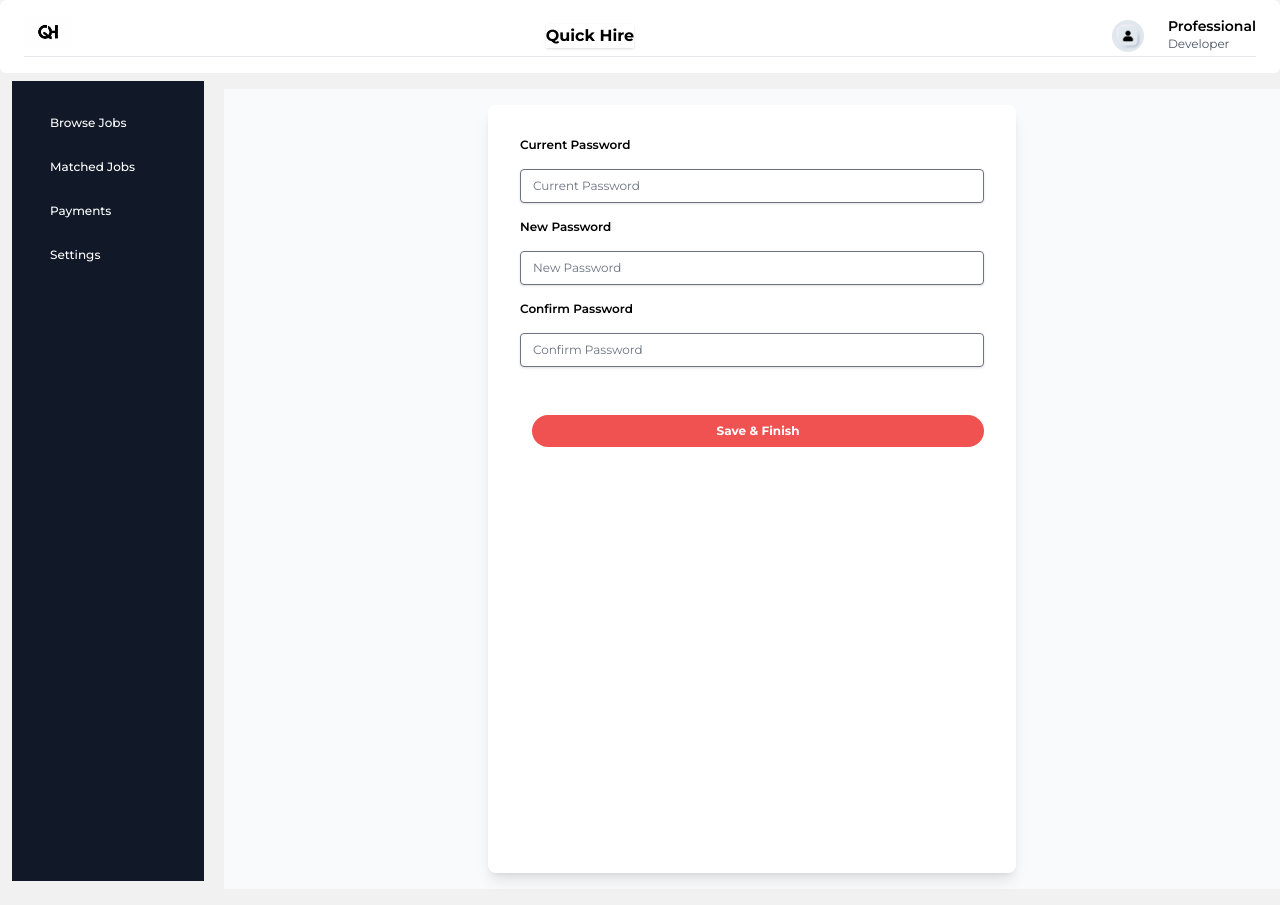
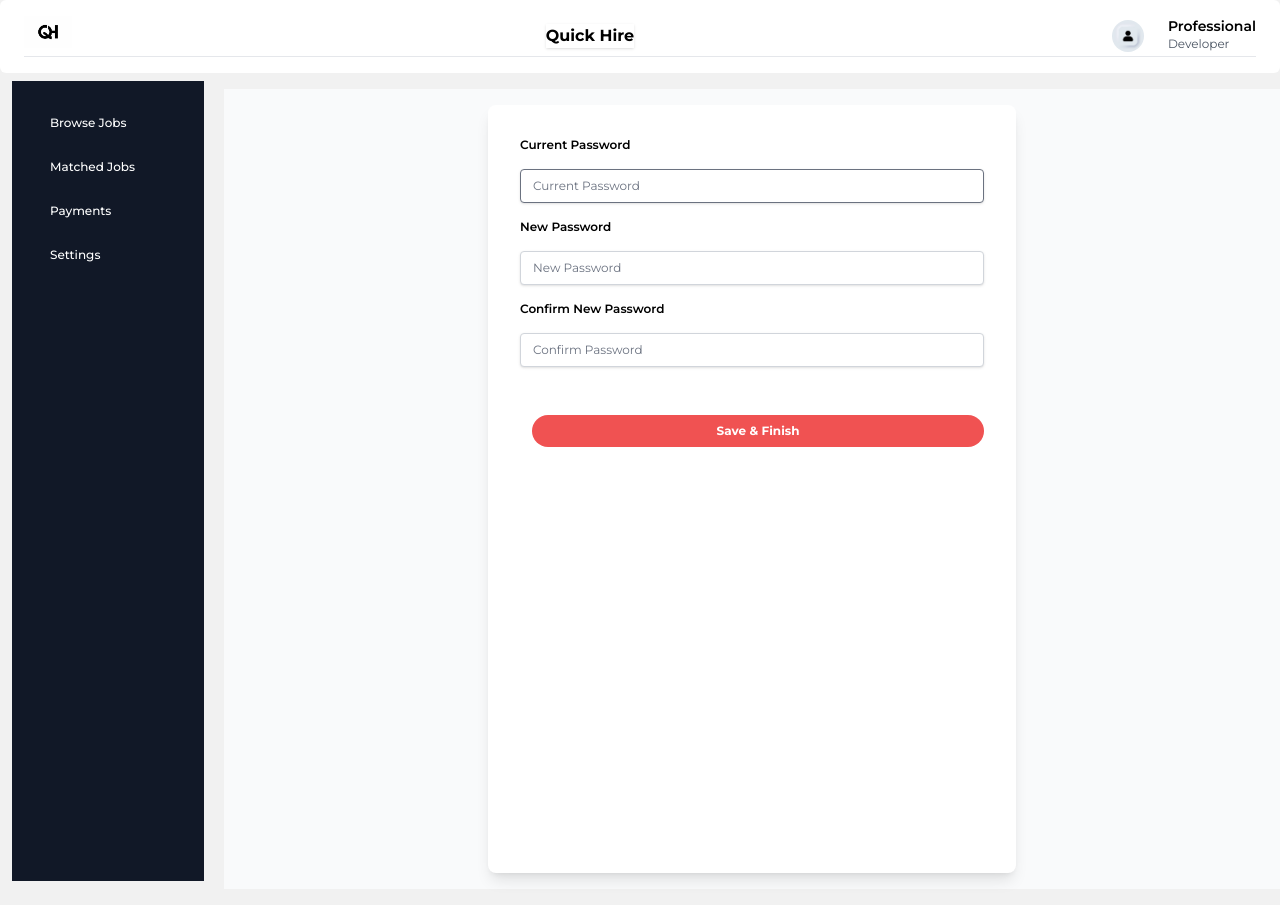
Before and after one commit to gowthamdongari/QuickHire, a React (Vite) app in the folder frontend/: page /home/PasswordChange in a window 1280 px wide. Built offline with nearby package versions, Linux system fonts and the light colour scheme.

Commit message:
change password validations

```diff
--- a/frontend/src/pages/common/PasswordChange.jsx
+++ b/frontend/src/pages/common/PasswordChange.jsx
@@ -1,6 +1,53 @@
-import React from 'react'
+import React, { useState } from "react";
+import {
+  checkKeysEmpty,
+  validatePassword,
+  validateTwoPassword,
+} from "../../validations/standardValidations";
+import ErrorMsgComponent from "../../components/shared/ErrorMsgComponent";
 
+const initialDetails = {
+  currentPassword: "",
+  newPassword: "",
+  comfirmNewPassword: "",
+};
+const errorDetails = {
+  passwordError: "",
+  confirmNewPasswordError: "",
+};
 const PasswordChange = () => {
+  const [passwordDetails, setPasswordDetails] = useState(initialDetails);
+  const [passwordErrors, setPasswordErrors] = useState(errorDetails);
+  const handleChange = (e) => {
+    try {
+      setPasswordDetails({
+        ...passwordDetails,
+        [e.target.name]: e.target.value,
+      });
+    } catch (error) {
+      console.log(error);
+    }
+  };
+  const savePassword = (e) => {
+    try {
+      e.preventDefault();
+      const errorObj = {
+        passwordError: validatePassword(passwordDetails.newPassword),
+        confirmNewPasswordError: validateTwoPassword(
+          passwordDetails.newPassword,
+          passwordDetails.comfirmNewPassword
+        ),
+      };
+      setPasswordErrors(errorObj);
+      if (!checkKeysEmpty(errorObj)) {
+        alert("Password changed successful");
+        setPasswordDetails(initialDetails);
+        setPasswordErrors(errorDetails);
+      }
+    } catch (error) {
+      console.log(error);
+    }
+  };
   return (
     <div className="bg-gray-50 min-h-screen flex justify-center w-full">
       <div className="bg-white rounded-lg shadow-lg p-8 m-4 max-w-xl w-1/2">
@@ -9,29 +56,52 @@ const PasswordChange = () => {
           className="passwordinput text-grey-darker"
           type="password"
           placeholder="Current Password"
+          value={passwordDetails.currentPassword}
+          name="currentPassword"
+          onChange={handleChange}
         />
         <h1 className="text-xs font-semibold mb-4">New Password</h1>
         <input
-            className="passwordinput text-grey-darker"
+          className={`passwordinput text-grey-darker ${
+            passwordErrors.passwordError.length > 0
+              ? "border-red-500"
+              : "border-gray-300"
+          }`}
           type="password"
           placeholder="New Password"
+          value={passwordDetails.newPassword}
+          name="newPassword"
+          onChange={handleChange}
         />
-            <h1 className="text-xs font-semibold mb-4">Confirm Password</h1>
+        <ErrorMsgComponent msg={passwordErrors.passwordError} />
+        <h1 className="text-xs font-semibold mb-4">Confirm New Password</h1>
         <input
-            className="passwordinput text-grey-darker"
+          className={`passwordinput text-grey-darker ${
+            passwordErrors.confirmNewPasswordError.length > 0
+              ? "border-red-500"
+              : "border-gray-300"
+          }`}
           type="password"
           placeholder="Confirm Password"
+          value={passwordDetails.comfirmNewPassword}
+          name="comfirmNewPassword"
+          onChange={handleChange}
         />
+        <ErrorMsgComponent msg={passwordErrors.confirmNewPasswordError} />
         <div className="flex items-center justify-between mt-8 mb-8">
           <div className="flex-1 ml-3 text-xs">
-                    <button className="bg-red-500 hover:bg-red-700 text-white font-bold py-2 px-4 rounded-full w-full">
+            <button
+              type="button"
+              onClick={savePassword}
+              className="bg-red-500 hover:bg-red-700 text-white font-bold py-2 px-4 rounded-full w-full"
+            >
               Save & Finish
             </button>
           </div>
         </div>
       </div>
     </div>
-  )
-}
+  );
+};
 
-export default PasswordChange
+export default PasswordChange;
--- a/frontend/src/validations/standardValidations.js
+++ b/frontend/src/validations/standardValidations.js
@@ -24,6 +24,15 @@ export const validatePassword = (password, customMsg) => {
     return error;
   }
 };
+
+export const validateTwoPassword =(password1,password2)=>{
+  try {
+      if(password2.length<=0) return "Password field is empty"
+      return password1===password2?"":"Password Didn't Matches"
+  } catch (error) {
+    console.log(error)
+  }
+}
 
 export const validateFirstName = (firstName, customMsg) => {
   try {
```
Lines whose indentation alone changed are shown as unchanged.
